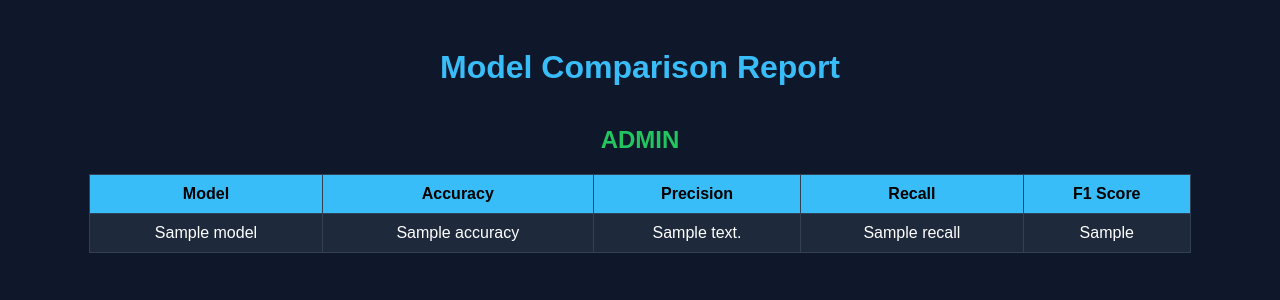
After one commit to thesameernehal/Resume-Ranker-ML, a Flask app: template app/templates/report.html in a window 1280 px wide. The commit adds this page. Shown: the top 300 px of the page. Run offline with Flask 3, Linux system fonts and the light colour scheme; the template is opened without the code that fills it: most values are stand-ins (such as "Sample title", 1, 10 or a date in 2020); parts of the project's set-up code (start-up, migrations or seed data) failed here and were passed over.

Commit message:
feat(Phase 13): implement ML model comparison report - Added evaluation metrics (accuracy, precision, recall, F1) - Created report page with role-wise comparison table - Integrated Flask route and frontend link

```diff
--- a/app/app.py
+++ b/app/app.py
@@ -1,5 +1,6 @@
 from flask import Flask, render_template, request, send_from_directory
 from utils.ranker import rank_resumes
+from utils.compare_models import get_full_comparison
 import os
 
 app = Flask(__name__)
@@ -43,5 +44,11 @@ def view_file(filename):
 
     return send_from_directory(folder, filename)
 
+# Compare Models Route
+@app.route("/report")
+def report():
+    data = get_full_comparison()
+    return render_template("report.html", data=data)
+
 if __name__ == "__main__":
     app.run(debug=True)
--- /dev/null
+++ b/app/templates/report.html
@@ -0,0 +1,93 @@
+<!DOCTYPE html>
+
+<html lang="en">
+<head>
+    <meta charset="UTF-8">
+    <title>Model Comparison Report</title>
+
+
+<style>
+    body {
+        font-family: Arial;
+        background: #0f172a;
+        color: white;
+        padding: 20px;
+    }
+
+    h1 {
+        text-align: center;
+        color: #38bdf8;
+    }
+
+    table {
+        width: 90%;
+        margin: 20px auto;
+        border-collapse: collapse;
+        background: #1e293b;
+    }
+
+    th, td {
+        padding: 10px;
+        text-align: center;
+        border: 1px solid #334155;
+    }
+
+    th {
+        background: #38bdf8;
+        color: black;
+    }
+
+    tr:hover {
+        background: #334155;
+    }
+
+    .role-title {
+        text-align: center;
+        margin-top: 40px;
+        color: #22c55e;
+    }
+</style>
+
+
+</head>
+<body>
+
+<h1>Model Comparison Report</h1>
+
+{% for role, models in data.items() %}
+
+<h2 class="role-title">{{ role | upper }}</h2>
+
+<table>
+    <tr>
+        <th>Model</th>
+        <th>Accuracy</th>
+        <th>Precision</th>
+        <th>Recall</th>
+        <th>F1 Score</th>
+    </tr>
+
+
+{% for model, scores in models.items() %}
+<tr>
+    <td>{{ model }}</td>
+
+    {% if scores == "Model not found" %}
+        <td colspan="4">Model not found</td>
+    {% else %}
+        <td>{{ scores.accuracy }}</td>
+        <td>{{ scores.precision }}</td>
+        <td>{{ scores.recall }}</td>
+        <td>{{ scores.f1 }}</td>
+    {% endif %}
+
+</tr>
+{% endfor %}
+
+
+</table>
+
+{% endfor %}
+
+</body>
+</html>
```
Also changed, not shown: app/templates/index.html (+18 -4 lines), utils/compare_models.py (+17 -24 lines).
